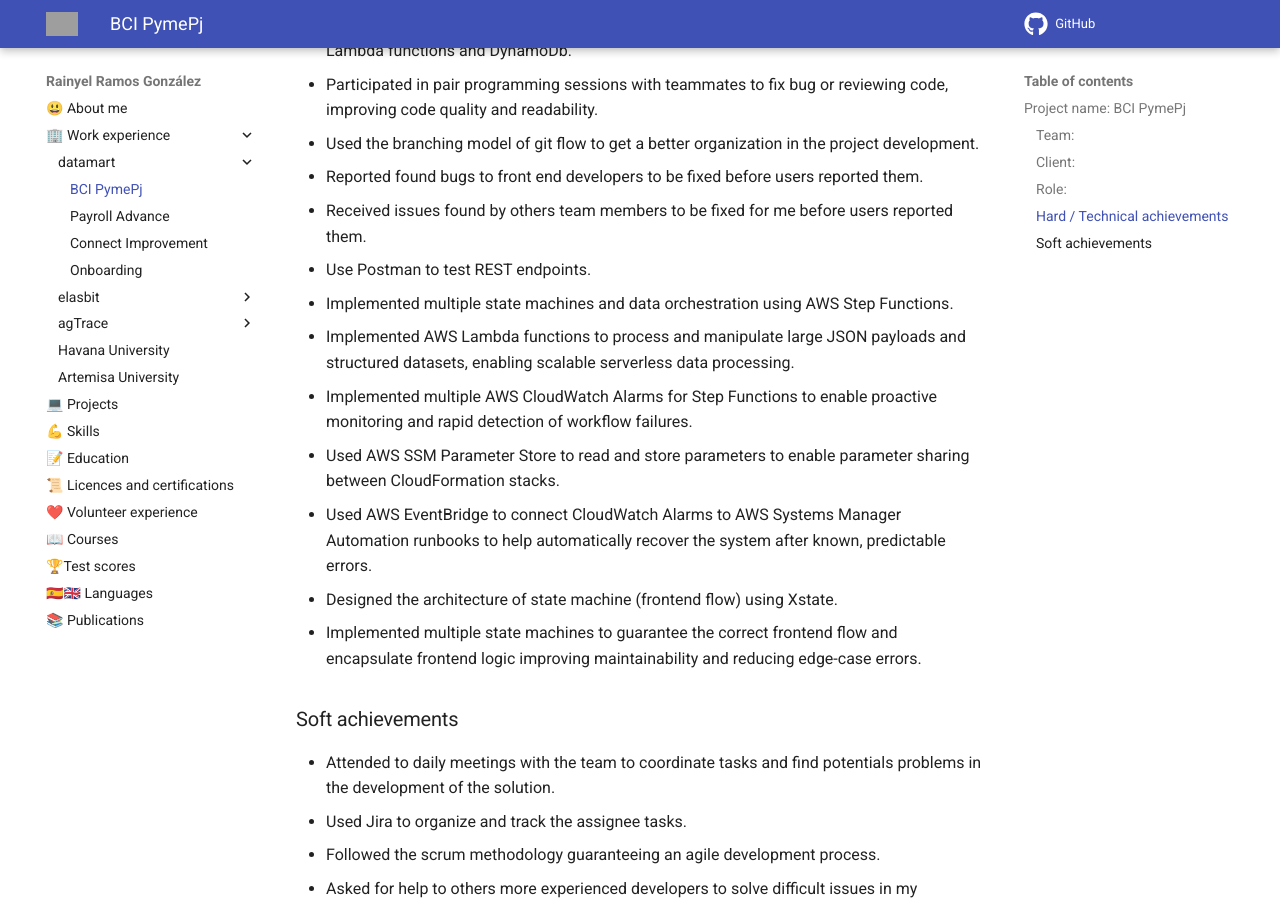
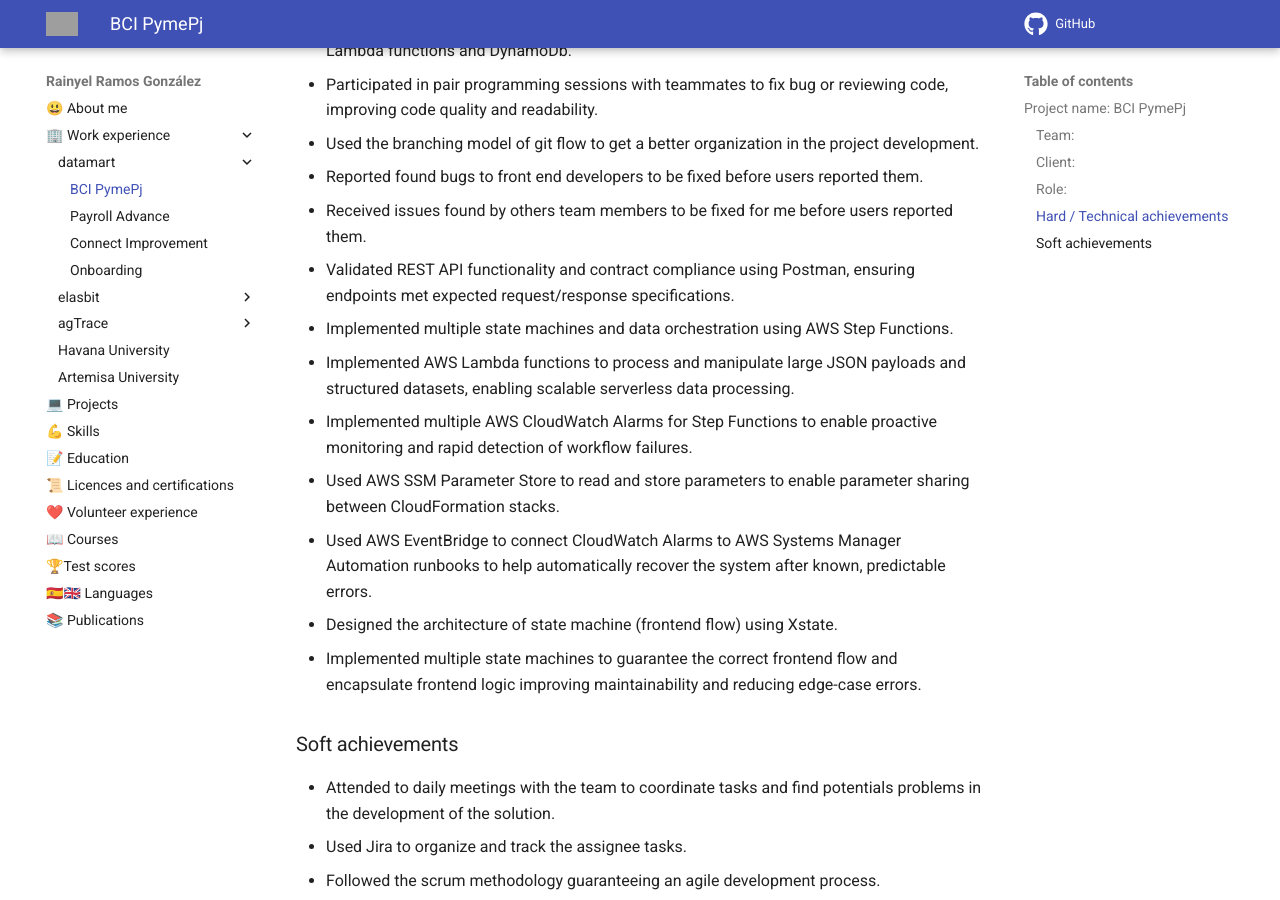
Before and after one commit to rayniel95/rayniel95.github.io, an MkDocs documentation site: the page built from docs/work_experience/datamart/bci_pyme_pj.md, in a window 1280 px wide and 900 px high, scrolled down 943 px. Built offline with MkDocs 1.6.1 and Material for MkDocs 9.7.7, drawn with Linux system fonts in a browser that asks for light colours; grey boxes are pictures that could not be loaded.

Commit message:
docs(datamart): refine Postman description in BCI PymePj work experience page

```diff
--- a/docs/work_experience/datamart/bci_pyme_pj.md
+++ b/docs/work_experience/datamart/bci_pyme_pj.md
@@ -28,7 +28,7 @@ This project is related to create a SaaS platform for chilean bank BCI. The basi
 - Used the branching model of git flow to get a better organization in the project development.
 - Reported found bugs to front end developers to be fixed before users reported them.
 - Received issues found by others team members to be fixed for me before users reported them.
-- Use Postman to test REST endpoints.
+- Validated REST API functionality and contract compliance using Postman, ensuring endpoints met expected request/response specifications.
 - Implemented multiple state machines and data orchestration using AWS Step Functions.
 - Implemented AWS Lambda functions to process and manipulate large JSON payloads and structured datasets, enabling scalable serverless data processing.
 - Implemented multiple AWS CloudWatch Alarms for Step Functions to enable proactive monitoring and rapid detection of workflow failures.
```
